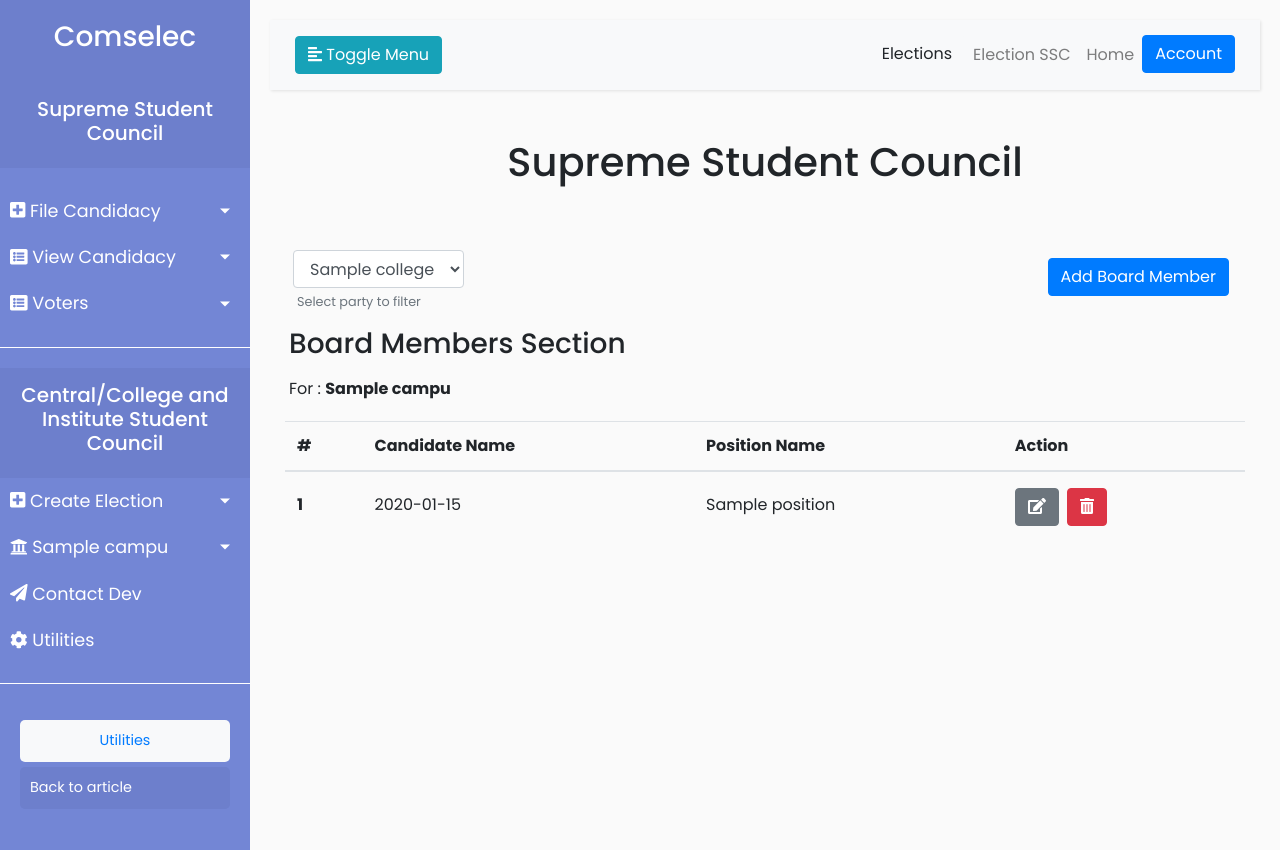
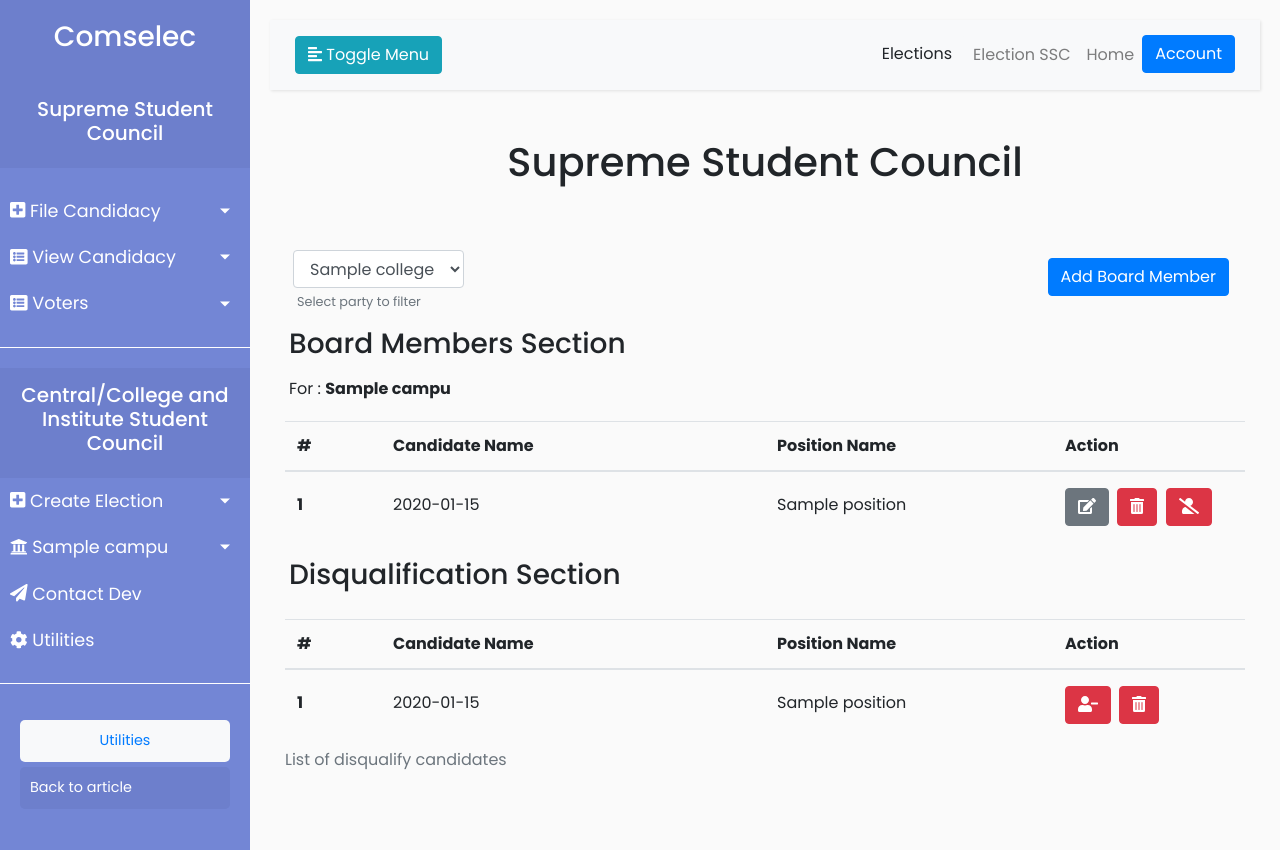
Before and after one commit to JRParreno/comselec, a Django app: page /view/1/1/ in a window 1280 px wide. Run offline with Django 3.2, Linux system fonts and the light colour scheme; a user stored in the database is signed in; tables that the repository leaves empty hold one stand-in row (values such as "Sample post"); some libraries are stand-ins or nearby versions.

Commit message:
Added disqualification for Board Members

```diff
--- a/election/customAlert.py
+++ b/election/customAlert.py
@@ -9,3 +9,6 @@ def DeleteAlert():
 
 def InfoAlertInput():
 	return "Please input one of the fields"
+
+def DisqualifyAlert(Text):
+	return "Successfully disqualify candidate %s" % Text
--- a/election/forms.py
+++ b/election/forms.py
@@ -55,7 +55,7 @@ class BoardMemberForm(forms.ModelForm):
 	class Meta:
 		model = BoardMember
 		fields=['candidate_name', 'position', 'campus',
-			'college']
+			'college', 'election_type']
 
 class MajorPositionForm(forms.ModelForm):
 
--- a/election/models.py
+++ b/election/models.py
@@ -88,6 +88,8 @@ class BoardMember(models.Model):
 	campus = models.ForeignKey(Campus, on_delete=models.CASCADE)
 	college = models.ForeignKey(College, on_delete=models.CASCADE)
 	date_candidacy = models.DateTimeField(default=datetime.now)
+	election_type = models.ForeignKey(ElectionType,
+		on_delete=models.CASCADE)
 	election = models.ForeignKey(Election,
 		on_delete=models.CASCADE,
 		null=True, blank=True)
--- a/election/static/election/js/custom.js
+++ b/election/static/election/js/custom.js
@@ -389,6 +389,23 @@ $('#staticUndisqualify').on('show.bs.modal', function (event) {
   modal.find('.text-name').text('Candidate Name: ' + obj.name)
 });
 
+$('#staticUndisqualifyBoard').on('show.bs.modal', function (event) {
+  var button = $(event.relatedTarget) // Button that triggered the modal
+  var recipient = button.data('whatever') // Extract info from data-* attributes
+  var url = button.data('url')
+  var setJson = JSON.stringify(recipient);
+  var obj = JSON.parse(setJson)
+  // If necessary, you could initiate an AJAX request here (and then do the updating in a callback).
+  // Update the modal's content. We'll use jQuery here, but you could use a data binding library or other methods instead.
+  var modal = $(this)
+  modal.find('#undisqualify-modal-board').attr('action', url)
+  modal.find('#delete-modal').attr('action', url)
+  modal.find('#disqualify_board').attr('value', obj.name)
+  modal.find('#disqualify_college').attr('value', setJson)
+  modal.find('#disqualify_id_board').attr('value', obj.id)
+  modal.find('.text-name').text('Candidate Name: ' + obj.name)
+});
+
 
 $('#staticBackdropVoter').on('show.bs.modal', function (event) {
   var button = $(event.relatedTarget) // Button that triggered the modal
--- a/election/templates/election/administrator/ssc/board_member_view.html
+++ b/election/templates/election/administrator/ssc/board_member_view.html
@@ -39,10 +39,10 @@
   <table class="table table-hover">
     <thead>
       <tr>
-        <th scope="col">#</th>
-        <th scope="col">Candidate Name</th>
-        <th scope="col">Position Name</th>
-        <th scope="col">Action</th>
+        <th style="width: 10%">#</th>
+        <th style="width: 40%">Candidate Name</th>
+        <th style="width: 30%">Position Name</th>
+        <th style="width: 20%">Action</th>
       </tr>
     </thead>
     <tbody>
@@ -58,6 +58,49 @@
           <button type="button" class="btn btn-danger mt-1 mr-1" data-toggle="modal" data-target="#staticDelete" data-whatever="{{candidate.candidate_name}}" data-url="{% url 'candidate-delete' candidate.id types %}">
             <i class="fas fa-trash-alt"></i>
           </button>
+          <button type="button" class="btn btn-danger mt-1 mr-1" data-toggle="modal" data-target="#staticDisqualify" data-whatever="{{candidate.candidate_name}}" data-url="{% url 'candidate-disqualify' candidate.id types %}" title="Disqualify candidate">
+              <i class="fas fa-user-slash"></i>
+          </button>
+        </a>
+      </td>
+    </tr>
+    {% endfor %}
+</tbody>
+</table>
+</div>
+
+<div class="d-flex bd-highlight mb-3">
+  <div class="p-1">
+    <h3>Disqualification Section</h3>
+  </div>
+</div>
+<!-- disqualify section -->
+<div class="d-flex justify-content-center my-3">
+  <table class="table table-hover">
+    <caption>List of disqualify candidates</caption>
+    <thead>
+      <tr>
+        <th style="width: 10%">#</th>
+        <th style="width: 40%">Candidate Name</th>
+        <th style="width: 30%">Position Name</th>
+        <th style="width: 20%">Action</th>
+      </tr>
+    </thead>
+    <tbody>
+      {% for disqualify in disqualified %}
+      <tr class="sortable">
+        <th class="align-middle" scope="row">{{ forloop.counter }}</th>
+        <td class="align-middle">{{ disqualify.candidate_name }}</td>
+        <td class="align-middle">{{ disqualify.position.position_name }}</td>
+        <td>
+          <button type="button" class="btn btn-danger mt-1 mr-1" data-toggle="modal" data-target="#staticUndisqualifyBoard" data-whatever='{"name": "{{disqualify.candidate_name}}", "collegeId": {{disqualify.college.id}}, "campusId": {{disqualify.campus.id}}, "positionId": {{disqualify.position.id}},"id": {{disqualify.id}}}' data-url="{% url 'save-ssc-form' types %}" title="Remove candidate from disqualify">
+            <i class="fas fa-user-minus"></i>
+          </button>
+          <button type="button" class="btn btn-danger mt-1 mr-1" data-toggle="modal" data-target="#staticDeleteDisqualify" data-whatever="{{disqualify.candidate_name}}" data-url="{% url 'disqualify-delete' disqualify.id %}" title="Delete candidate">
+            <i class="fas fa-trash-alt"></i>
+          </button>
+
+
         </a>
       </td>
     </tr>
--- a/election/templates/election/administrator/ssc/major_position_view.html
+++ b/election/templates/election/administrator/ssc/major_position_view.html
@@ -109,11 +109,11 @@
           <button type="button" class="btn btn-secondary mt-1 mr-1" data-toggle="modal" data-target="#staticBackdrop" data-whatever="{{candidate.candidate_name}}" data-url="{% url 'candidate-update' candidate.id types %}" title="Edit candidate">
             <i class="fas fa-edit"></i>
           </button>
+          <button type="button" class="btn btn-danger mt-1 mr-1" data-toggle="modal" data-target="#staticDisqualify" data-whatever="{{candidate.candidate_name}}" data-url="{% url 'candidate-disqualify' candidate.id types %}" title="Disqualify candidate">
+              <i class="fas fa-user-slash"></i>
+          </button>
           <button type="button" class="btn btn-danger mt-1 mr-1" data-toggle="modal" data-target="#staticDelete" data-whatever="{{candidate.candidate_name}}" data-url="{% url 'candidate-delete' candidate.id types %}" title="Delete candidate">
             <i class="fas fa-trash-alt"></i>
-          </button>
-          <button type="button" class="btn btn-danger mt-1 mr-1" data-toggle="modal" data-target="#staticDisqualify" data-whatever="{{candidate.candidate_name}}" data-url="{% url 'candidate-disqualify' candidate.id types %}" title="Disqualify candidate">
-              <i class="fas fa-user-slash"></i>
           </button>
         </a>
       </td>
--- a/election/templates/election/administrator/ssc/view_ssc.html
+++ b/election/templates/election/administrator/ssc/view_ssc.html
@@ -165,6 +165,38 @@
   </div>
 </div>
 
+<!-- Modal Undisqualify board members-->
+<div class="modal fade" id="staticUndisqualifyBoard" data-backdrop="static" tabindex="-1" role="dialog" aria-labelledby="staticBackdropLabel" aria-hidden="true">
+  <div class="modal-dialog" role="document">
+    <div class="modal-content">
+      <div class="modal-header">
+        <h5 class="modal-title" id="staticBackdropLabel">Disqualification</h5>
+        <button type="button" class="close" data-dismiss="modal" aria-label="Close">
+          <span aria-hidden="true">&times;</span>
+        </button>
+      </div>
+
+      <form id="undisqualify-modal-board" method="POST" onsubmit="return checkForm(this);">
+        {% csrf_token %}
+        <div class="modal-body">
+          Are you sure you want to undisqualify this candidate?
+          <br>
+          <p class="text-name"></p>
+          <input type="hidden" id="disqualify_board" name="inputName">
+          <input type="hidden" id="disqualify_college" name="collegeId">
+          <input type="hidden" id="disqualify_id_board" name="dis_id">
+          <input type="hidden" name="electionType" value="{{electionType}}">
+        </div>
+        <div class="modal-footer">
+
+          <button type="button" class="btn btn-secondary" data-dismiss="modal">Close</button>
+          <button type="submit" name="checkBtn" class="btn btn-danger delete">Save changes</button>
+        </form>
+      </div>
+    </div>
+  </div>
+</div>
+
 <!-- Modal disqualify -->
 <div class="modal fade" id="staticDisqualify" data-backdrop="static" tabindex="-1" role="dialog" aria-labelledby="staticBackdropLabel" aria-hidden="true">
   <div class="modal-dialog" role="document">
--- a/election/views.py
+++ b/election/views.py
@@ -77,16 +77,25 @@ def saveSSCForm(request, type):
 			ids = request.POST.getlist('collegeId')
 			names = request.POST.getlist('inputName')
 			electionType = request.POST.get('electionType')
+			disqualify_id = request.POST.get('dis_id')
 			c = len(ids)
 			college_id = None
 			for i in range(c):
+				name = None
 				dct = json.loads(ids[i])
+				candidate = names[i]
 				form = BoardMemberForm({'candidate_name': names[i],
 					'position': dct['positionId'],
 					'campus': dct['campusId'],
-					'college': dct['collegeId']})
+					'college': dct['collegeId'],
+					'election_type': electionType})
 				college_id = dct['collegeId']
 				if form.is_valid():
+					if disqualify_id != None:
+						Disqualify.objects.filter(pk=disqualify_id).delete()
+						messages.warning(request, customAlert.DisqualifyAlert(candidate))
+					else:
+						messages.success(request, customAlert.SaveAlert(candidate))
 					form.save()
 
 			return redirect('filter-ssc-form', type, college_id, electionType)
@@ -131,6 +140,12 @@ def viewSSCForm(request, type, id):
 			c_name = Campus.objects.get(id=board.campus_id)
 			check_count = p_model.count()
 			candidate_model = BoardMember.objects.all().filter(college_id=board.college.id)
+
+			disqualify_model = Disqualify.objects.all().select_related('position').filter(position_id=board.position.id, college_id=board.college.id)
+			# exclude_disqualify = disqualify_model.values_list().values('position_id')
+			# set_pos = Position.objects.exclude(id__in=exclude_candidate).filter(election_type=id)
+			# remove_disqualify = set_pos.exclude(id__in=exclude_disqualify)
+			# available_pos = remove_disqualify.exclude(position_name="Board Member").count()
 			model = []
 			for college in colleges:
 				item = {"id": college[0]}
@@ -176,16 +191,20 @@ def filterSSCForm(request, type, id, election_id):
 		set_pos = Position.objects.exclude(id__in=exclude_candidate).filter(election_type=get_election_type.election_type_id)
 		remove_disqualify = set_pos.exclude(id__in=exclude_disqualify)
 		available_pos = remove_disqualify.exclude(position_name="Board Member").count()
-		print(available_pos)
+
 	else:
+		disqualify_model = None
 		colleges = College.objects.all().values_list('id', 'college_name', 'campus_id').order_by('id')
 		campuses = Campus.objects.all()
 		p_model = BoardMember.objects.all()
 		check_count = p_model.count()
 		candidate_model = BoardMember.objects.all().filter(college_id=id)
 		get_name = Campus.objects.all().filter(id=College.objects.all().filter(id=id).values_list('campus_id')[:1])
+
 		c_name = get_name[0]
 		model = []
+		if p_model:
+			disqualify_model = Disqualify.objects.all().filter(position=p_model[0].position_id)
 		for college in colleges:
 			item = {"id": college[0]}
 			for campus in campuses:
@@ -257,9 +276,7 @@ def disqualifyCandidate(request, id, type):
 	if request.method == 'POST':
 		if type == 'Major Position':
 			query = MajorPosition.objects.get(pk=id) #get specific major candidate
-			print(query.position_id)
 			party = Party.objects.get(pk=query.party.id)
-			print(party.election_type.id)
 			if party.election != None:
 				election = party.election.id
 			form = DisqualifyForm({'candidate_name': query.candidate_name,
@@ -272,14 +289,26 @@ def disqualifyCandidate(request, id, type):
 				'election_type': party.election_type.id})
 			if form.is_valid():
 				form.save()
+				messages.warning(request, customAlert.DisqualifyAlert(query.candidate_name))
+				query.delete() #delete user from major db
+				return redirect(request.META['HTTP_REFERER'])
+		else:
+			query = BoardMember.objects.get(pk=id)
+			if query.election != None:
+				election = query.election.id
+			form = DisqualifyForm({'candidate_name': query.candidate_name,
+				'party': None,
+				'position': query.position_id,
+				'campus': query.campus_id,
+				'college': query.college_id,
+				'date_candidacy': query.date_candidacy,
+				'election': election,
+				'election_type': query.election_type.id})
+			if form.is_valid():
+				form.save()
 				query.delete()
-			#Candidate.objects.all().filter(id=id).delete()
-			return redirect(request.META['HTTP_REFERER'])
-		else:
-			BoardMember.objects.all().filter(pk=id).delete()
-			return redirect(request.META['HTTP_REFERER'])
-
-		messages.warning(request, customAlert.DeleteAlert())
+				messages.warning(request, customAlert.DeleteAlert())
+				return redirect(request.META['HTTP_REFERER'])
 
 	return redirect(request.META['HTTP_REFERER'])
 
@@ -685,7 +714,7 @@ def addCandidate(request, type, partyid, election_id):
 					'party': partyid})
 					if form.is_valid():
 						if disqualify_id != None:
-							disqualify_model = Disqualify.objects.filter(pk=disqualify_id).delete()
+							Disqualify.objects.filter(pk=disqualify_id).delete()
 						form.save()
 					messages.success(request, customAlert.SaveAlert(major_names[i]))
 
```
